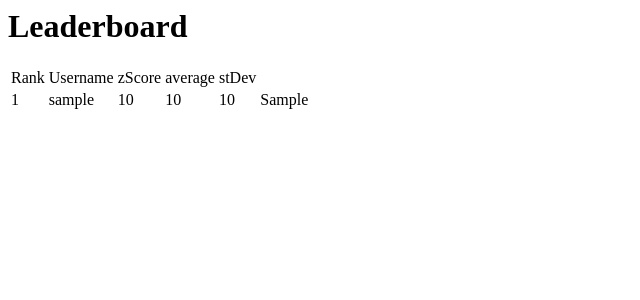
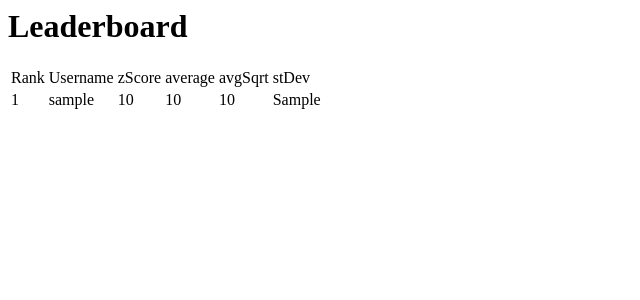
Before and after one commit to sleepers-anonymous/zscore, a Django app: template zscore/templates/leaderboard.html in a window 1280 px wide. Shown: the top 300 px of the page, without its empty margins (0-640 px from the left). Run offline with Django 3.2, Linux system fonts and the light colour scheme; the template is opened without the code that fills it: most values are stand-ins (such as "Sample title", 1, 10 or a date in 2020); some libraries are stand-ins or nearby versions.

Commit message:
Fix leaderboard header row for avgSqrt stat

```diff
--- a/zscore/templates/leaderboard.html
+++ b/zscore/templates/leaderboard.html
@@ -5,7 +5,7 @@
 <h1> Leaderboard </h1>
 
 <table>
-  <tr><td>Rank</td><td>Username</td><td>zScore</td><td>average</td><td>stDev</td></tr>
+  <tr><td>Rank</td><td>Username</td><td>zScore</td><td>average</td><td>avgSqrt</td><td>stDev</td></tr>
   {% for s in top %}
   <tr>
     <td> {{s.rank}} </td>
```
